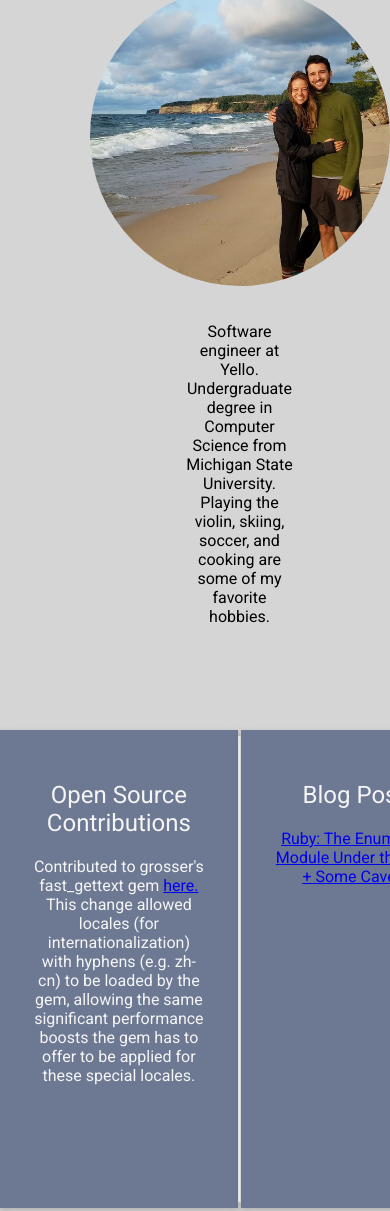
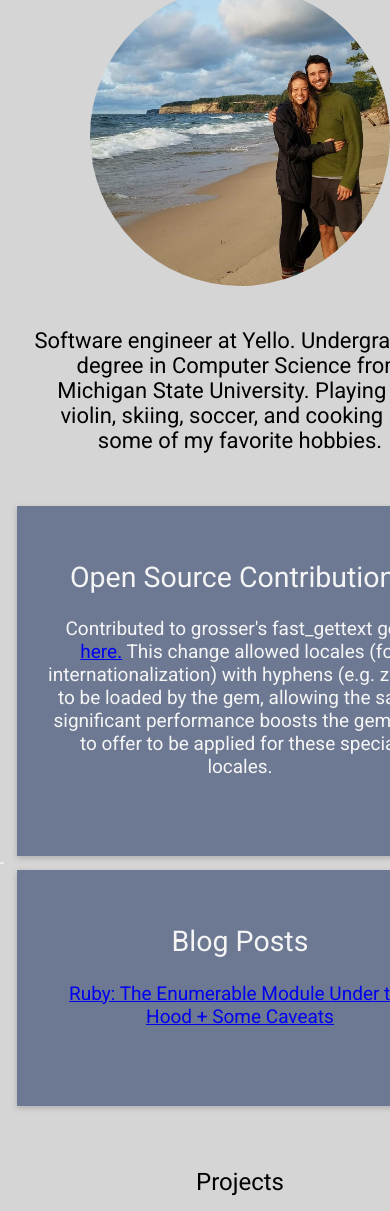
Before and after one commit to morcoteg/mywebsite, a plain HTML site: page index.html in a window 390 px wide. Shown: the part 112-1323 px from the top of the page. Drawn offline with Linux system fonts and the light colour scheme.

Commit message:
make mobile responsiveness more friendly

```diff
--- a/styles.css
+++ b/styles.css
@@ -176,9 +176,32 @@ li a:hover {
   }
 }
 
-@media only screen and (max-width: 483px) {
+@media only screen and (max-width: 626px) {
   .full_name {
     display: none;
+  }
+
+  .project_description {
+    font-size: 19px;
+  }
+
+  .profile_description {
+    width: 19em;
+    font-size: 22px;
+  }
+
+  .short_section {
+    width: 80%;
+    margin-left: auto;
+    margin-right: auto;
+    font-size: 19px;
+  }
+
+  .short_sections {
+    display: flex;
+    flex-direction: column;
+    flex-wrap: nowrap;
+    justify-content: space-evenly;
   }
 }
 
@@ -202,7 +225,7 @@ div p {
 }
 
 .profile_description {
-  width: 26%;
+  width: 19em;
   margin-right: auto;
   margin-left: auto;
 }
```
